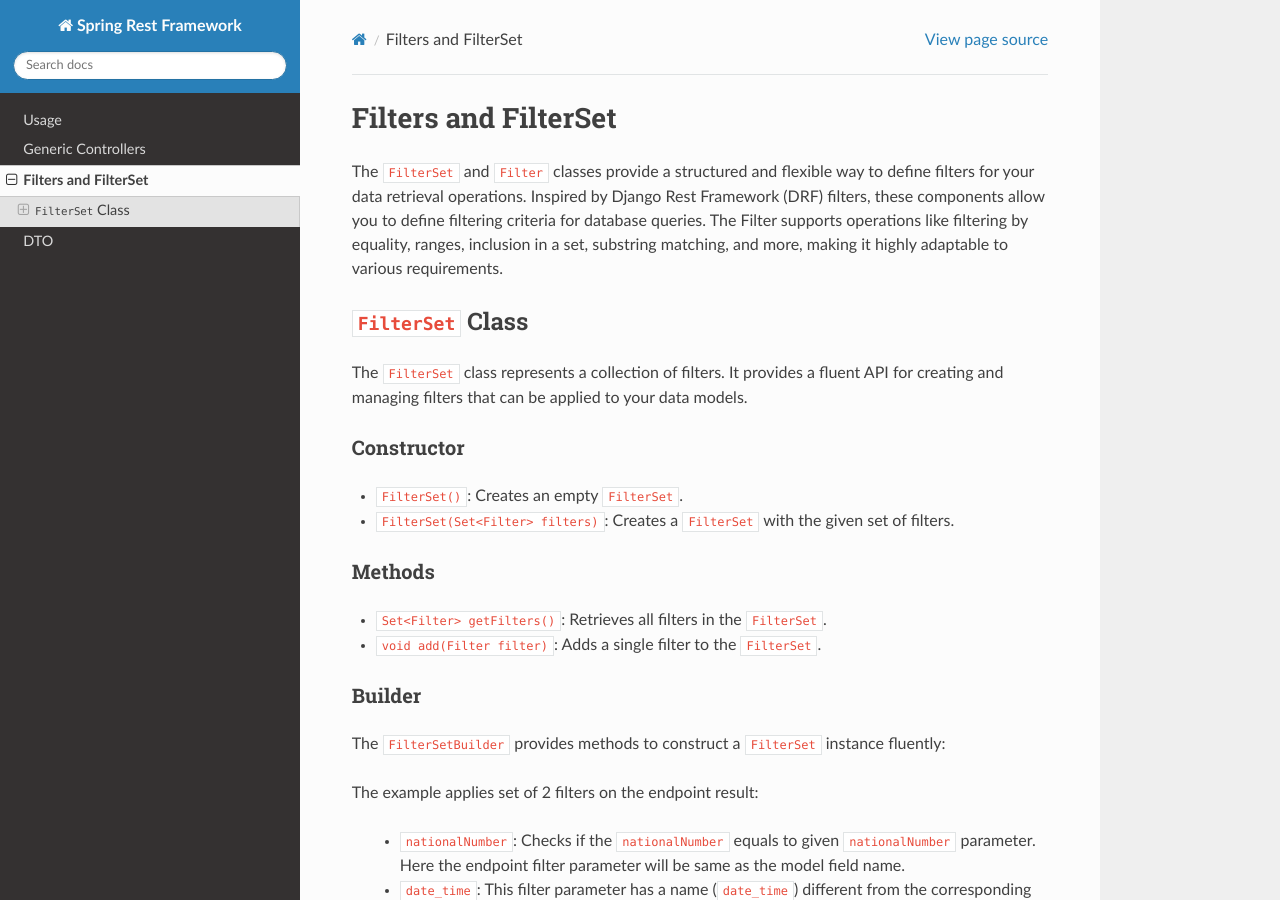
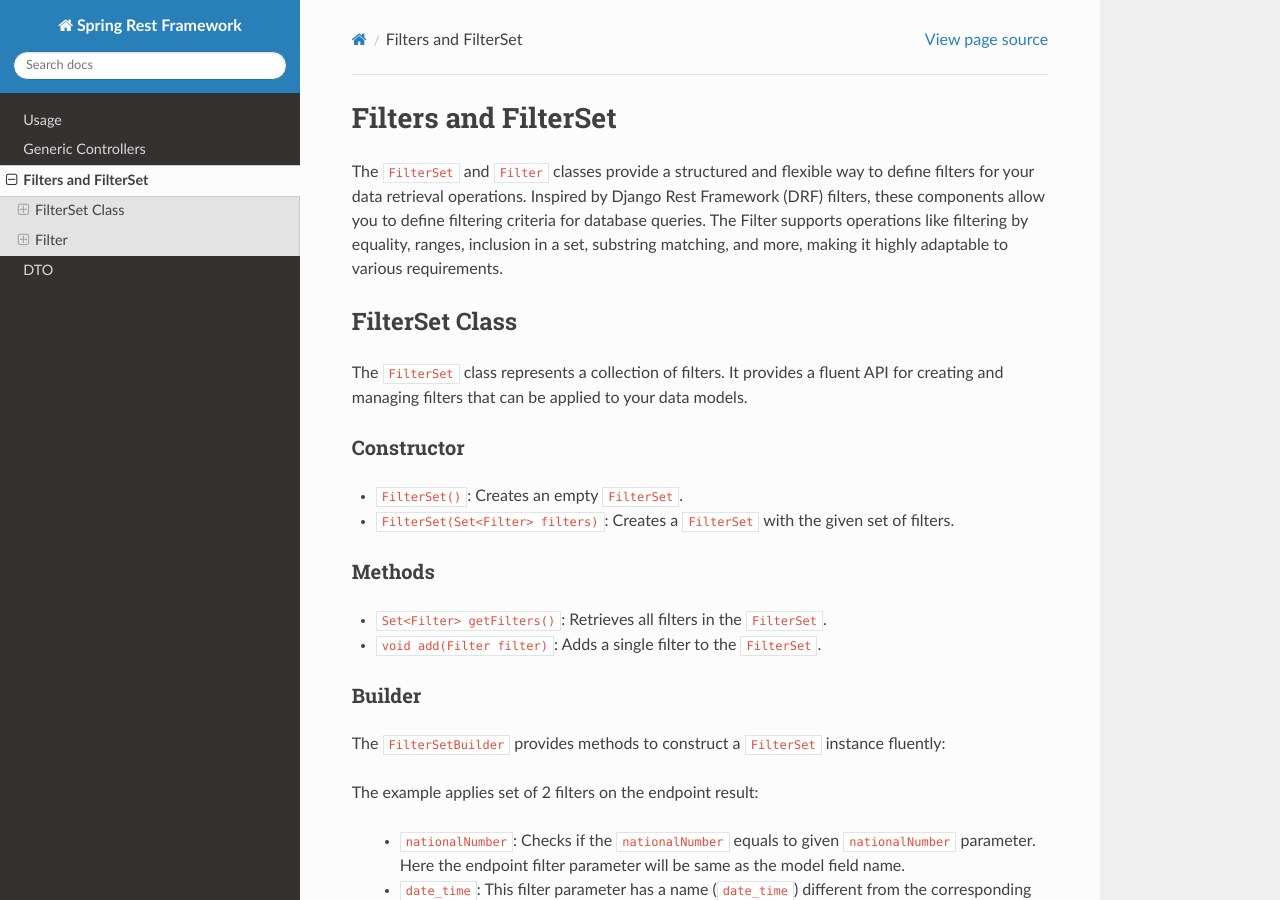
Before and after one commit to nikanique/spring-rest-framework-tutorial, a Sphinx documentation site: the page built from docs/source/Filters.rst, in a window 1280 px wide and 900 px high. Built offline with Sphinx 7.4.7 and the Read the Docs theme 3.1.0, drawn with Linux system fonts in a browser that asks for light colours; pages that are not in the unit, such as notebooks, are missing from menus.

Commit message:
fix: correct FilterSet documentation

```diff
--- a/docs/source/Filters.rst
+++ b/docs/source/Filters.rst
@@ -3,23 +3,26 @@ Filters and FilterSet
 
 The ``FilterSet`` and ``Filter`` classes provide a structured and flexible way to define filters for your data retrieval operations. Inspired by Django Rest Framework (DRF) filters, these components allow you to define filtering criteria for database queries. The Filter supports operations like filtering by equality, ranges, inclusion in a set, substring matching, and more, making it highly adaptable to various requirements.
 
-``FilterSet`` Class
+FilterSet Class
 --------------
 
 The ``FilterSet`` class represents a collection of filters. It provides a fluent API for creating and managing filters that can be applied to your data models.
 
 Constructor
 ^^^^^^^^^^^^^
+
 - ``FilterSet()``: Creates an empty ``FilterSet``.
 - ``FilterSet(Set<Filter> filters)``: Creates a ``FilterSet`` with the given set of filters.
 
 Methods
 ^^^^^^^^^^^^^
+
 - ``Set<Filter> getFilters()``: Retrieves all filters in the ``FilterSet``.
 - ``void add(Filter filter)``: Adds a single filter to the ``FilterSet``.
 
 Builder
 ^^^^^^^^^^^^^
+
 The ``FilterSetBuilder`` provides methods to construct a ``FilterSet`` instance fluently:
 
 .. code-block::java
@@ -65,7 +68,7 @@ Finally we compile the FilterSet by calling ``.build()`` method.
 
 
 Filter
-^^^^^^^^^^^^^
+--------------
 
 The ``Filter`` class represents an individual filtering criterion. It encapsulates the details required for filtering, such as the field name, filtering operation, field type, and optional help text.
 
@@ -81,6 +84,7 @@ Filter class properties:
 
 FilterOperation
 ^^^^^^^^^^^^^
+
 The `FilterOperation` enum defines the types of filtering operations supported:
 
 - ``EQUAL``: Checks for equality.
```
